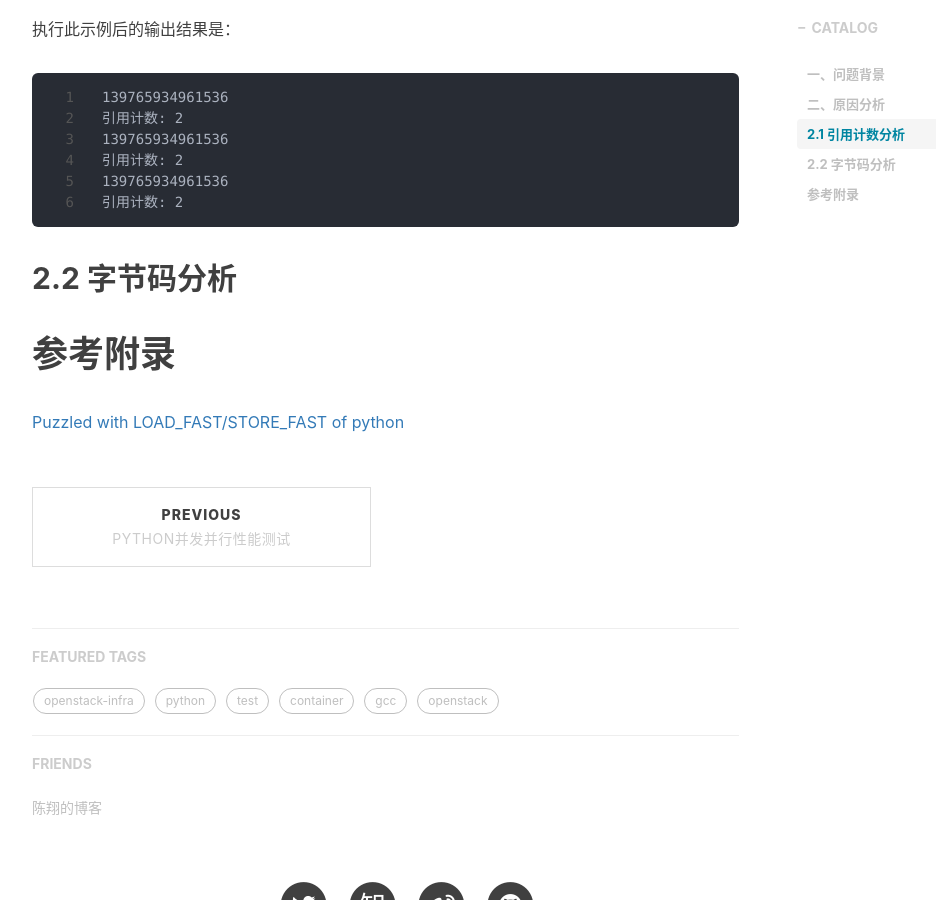
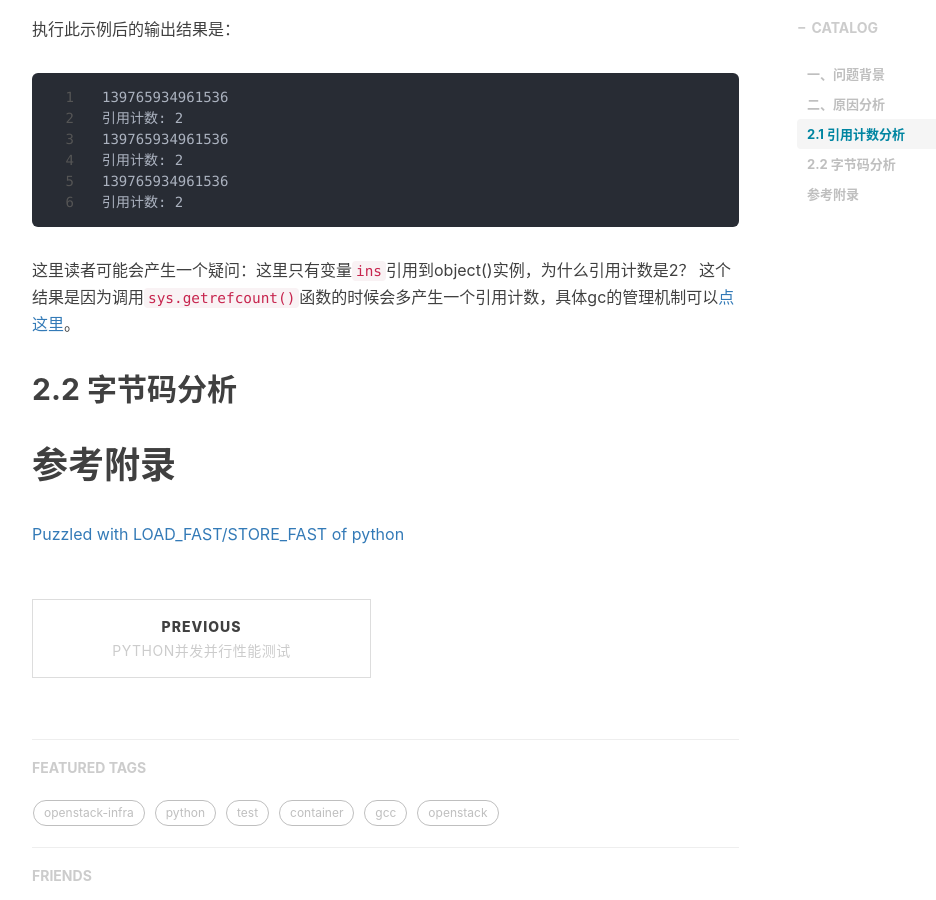
Before and after one commit to shihai1991/shihai1991.github.io, a Jekyll site: the page built from _posts/2022-06-02-python引用计数.md, in a window 1280 px wide and 900 px high, scrolled down 1724 px. Shown: the whole window, without its empty margins (233-1169 px from the left). Built offline with Jekyll 4.4.1, drawn with Linux system fonts in a browser that asks for light colours; nearby versions of some CDN libraries; comment, search, counter and statistics services are not loaded.

Commit message:
Update 2022-06-02-python引用计数.md

````diff
--- a/_posts/2022-06-02-python引用计数.md
+++ b/_posts/2022-06-02-python引用计数.md
@@ -61,6 +61,8 @@ while True:
 139765934961536
 引用计数: 2
 ```
+这里读者可能会产生一个疑问：这里只有变量`ins`引用到object()实例，为什么引用计数是2？
+这个结果是因为调用`sys.getrefcount()`函数的时候会多产生一个引用计数，具体gc的管理机制可以[点这里](https://devguide.python.org/garbage_collector/?highlight=gc)。
 
 ## 2.2 字节码分析
 
````
